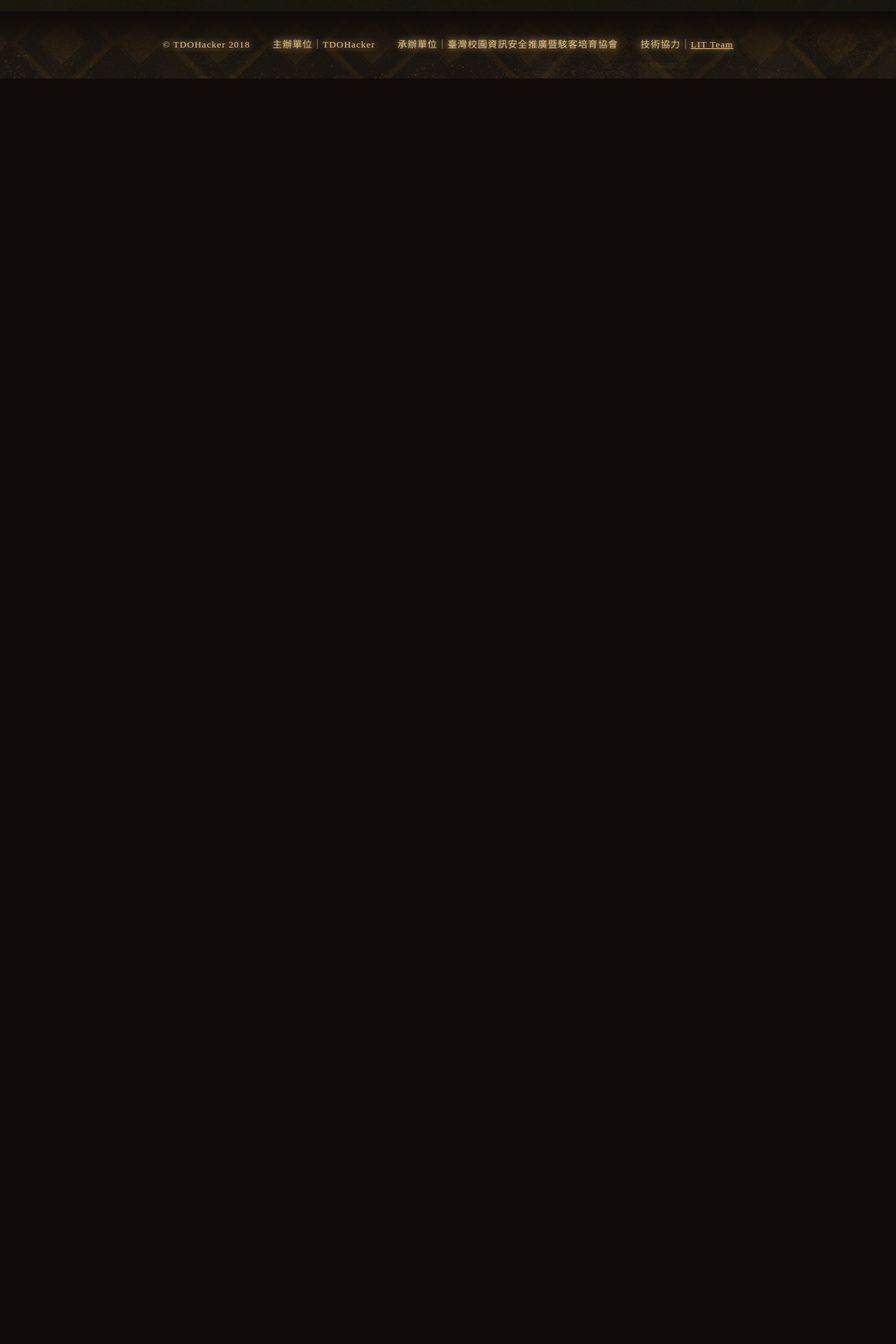
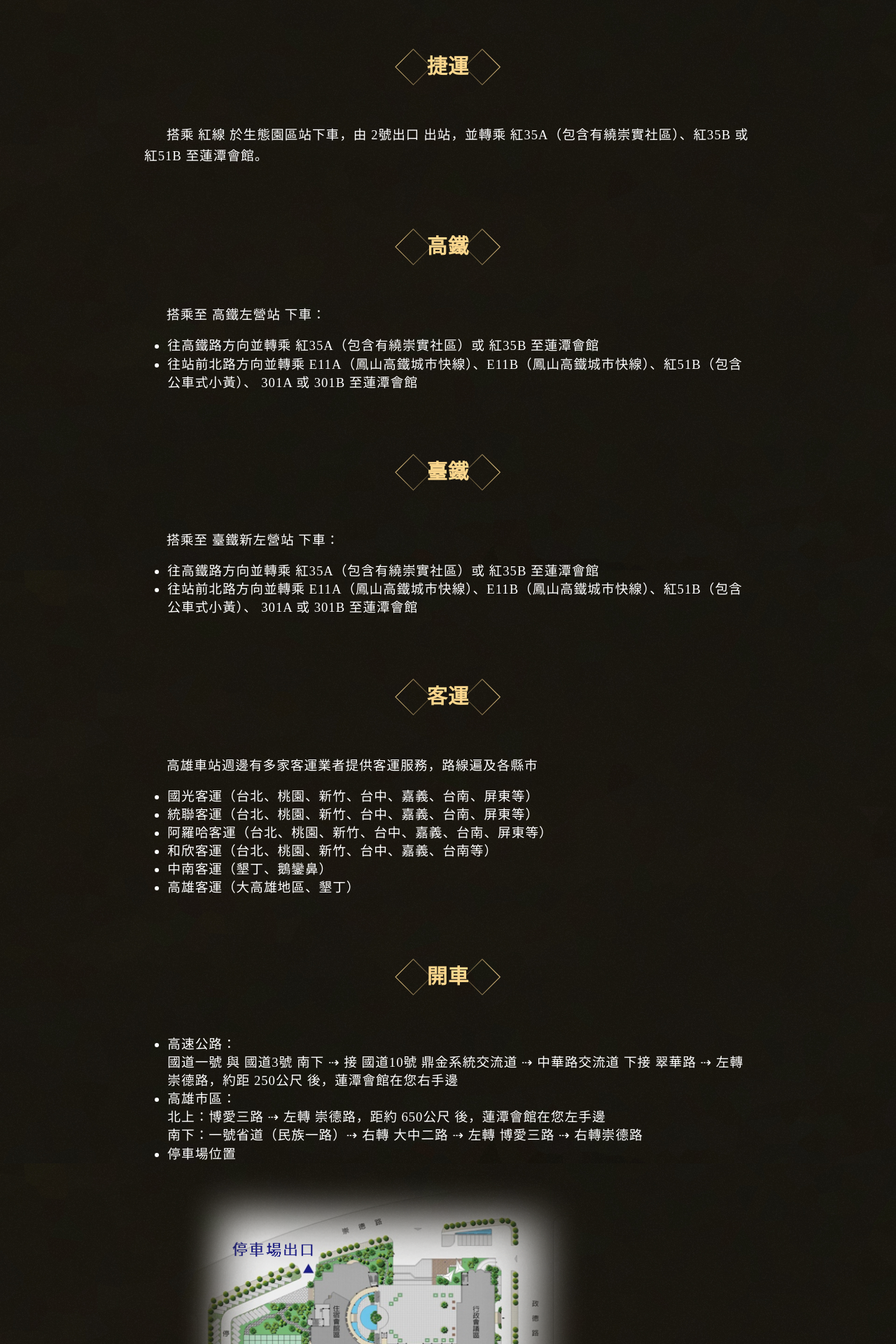
Before and after one commit to tdoh/tdoh.online, a Vue app: page /traffic in a window 1280 px wide. Shown: the part 880-2800 px from the top of the page at 70% size. Before the commit the page ends 992 px from the top, so only its background shows below. Built offline with nearby package versions, Linux system fonts and the light colour scheme; a web font is replaced by a local one.

Commit message:
Layout: update traffic information

```diff
--- a/src/assets/scss/_spotlight.scss
+++ b/src/assets/scss/_spotlight.scss
@@ -69,7 +69,7 @@
       &:not(.no-indent) p {
         text-indent: 24pt;
       }
-      p, ul {
+      p, ul, ol {
         font-size: 14pt;
         line-height: 1.6;
         margin: 1rem 0;
@@ -77,10 +77,19 @@
           font-size: 13pt;
         }
       }
+      ul {
+        list-style: disc;
+      }
+      ol {
+        list-style: decimal;
+      }
       li {
-        list-style-type: disc;
         margin-left: 25pt;
         line-height: 1.4;
+        img {
+          width: 100%;
+          max-width: 600px;
+        }
       }
       &.center {
         text-align: center;
--- a/src/views/Traffic.vue
+++ b/src/views/Traffic.vue
@@ -4,6 +4,79 @@
       <div class="spotlight-box spotlight-map">
         <img class="map" src="../assets/images/paper.png" alt="">
         <iframe src="https://www.google.com/maps/embed?pb=!1m14!1m8!1m3!1d14725.429635784727!2d120.2908224!3d22.6777352!3m2!1i1024!2i768!4f13.1!3m3!1m2!1s0x346e050a5586c935%3A0xbf3a2e2c964d999!2z6auY6ZuE6JOu5r2t5ZyL6Zqb5pyD6aSoIEdhcmRlbnZpbGxh!5e0!3m2!1szh-TW!2stw!4v1534230360981" frameborder="0" style="border:0" allowfullscreen></iframe>
+      </div>
+      <div class="spotlight-box">
+        <h1 class="title symbol">公車</h1>
+        <div class="content">
+          <p>搭乘 E11A（鳳山高鐵城市快線）、E11B（鳳山高鐵城市快線）、紅35A（包含有繞崇實社區）、紅35B、紅51B（包含公車式小黃）、38A、38B、38C、38D、301A、301B 或 8021 至蓮潭會館。</p>
+        </div>
+      </div>
+      <div class="spotlight-box">
+        <h1 class="title symbol">捷運</h1>
+        <div class="content">
+          <p>搭乘 紅線 於生態園區站下車，由 2號出口 出站，並轉乘 紅35A（包含有繞崇實社區）、紅35B 或 紅51B 至蓮潭會館。</p>
+        </div>
+      </div>
+      <div class="spotlight-box">
+        <h1 class="title symbol">高鐵</h1>
+        <div class="content">
+          <p>搭乘至 高鐵左營站 下車：</p>
+          <ul>
+            <li>往高鐵路方向並轉乘 紅35A（包含有繞崇實社區）或 紅35B 至蓮潭會館</li>
+            <li>往站前北路方向並轉乘 E11A（鳳山高鐵城市快線）、E11B（鳳山高鐵城市快線）、紅51B（包含公車式小黃）、 301A 或 301B 至蓮潭會館</li>
+          </ul>
+        </div>
+      </div>
+      <div class="spotlight-box">
+        <h1 class="title symbol">臺鐵</h1>
+        <div class="content">
+          <p>搭乘至 臺鐵新左營站 下車：</p>
+          <ul>
+            <li>往高鐵路方向並轉乘 紅35A（包含有繞崇實社區）或 紅35B 至蓮潭會館</li>
+            <li>往站前北路方向並轉乘 E11A（鳳山高鐵城市快線）、E11B（鳳山高鐵城市快線）、紅51B（包含公車式小黃）、 301A 或 301B 至蓮潭會館</li>
+          </ul>
+        </div>
+      </div>
+      <div class="spotlight-box">
+        <h1 class="title symbol">客運</h1>
+        <div class="content">
+          <p>高雄車站週邊有多家客運業者提供客運服務，路線遍及各縣市</p>
+          <ul>
+            <li>國光客運（台北、桃園、新竹、台中、嘉義、台南、屏東等）</li>
+            <li>統聯客運（台北、桃園、新竹、台中、嘉義、台南、屏東等）</li>
+            <li>阿羅哈客運（台北、桃園、新竹、台中、嘉義、台南、屏東等）</li>
+            <li>和欣客運（台北、桃園、新竹、台中、嘉義、台南等）</li>
+            <li>中南客運（墾丁、鵝鑾鼻）</li>
+            <li>高雄客運（大高雄地區、墾丁）</li>
+          </ul>
+        </div>
+      </div>
+      <div class="spotlight-box">
+        <h1 class="title symbol">開車</h1>
+        <div class="content">
+          <ul>
+            <li>
+              高速公路：<br />
+              國道一號 與 國道3號 南下 ⇢ 接 國道10號 鼎金系統交流道 ⇢ 中華路交流道 下接 翠華路 ⇢ 左轉 崇德路，約距 250公尺 後，蓮潭會館在您右手邊
+            </li>
+            <li>
+              高雄市區：<br />
+              北上：博愛三路 ⇢ 左轉 崇德路，距約 650公尺 後，蓮潭會館在您左手邊<br />
+              南下：一號省道（民族一路）⇢ 右轉 大中二路 ⇢ 左轉 博愛三路 ⇢ 右轉崇德路
+            </li>
+            <li>
+              停車場位置<br />
+              <img src="@/assets/images/parking.png" alt=""><br />
+              請前往 政德路 右轉至 文智路（加油站），再右轉進入會館停車場
+            </li>
+          </ul>
+        </div>
+      </div>
+      <div class="spotlight-box">
+        <h1 class="title symbol">航空</h1>
+        <div class="content">
+          <p>到達 高雄國際航空站（高雄國際機場）後，轉乘捷運從 高雄國際機場站 搭到 生態園區站 下車，由 2號出口 出站，再轉乘 紅35A（包含有繞崇實社區）、紅35B 或 紅51B 至蓮潭會館。</p>
+        </div>
       </div>
     </div>
     <Footer />
```
Also changed, not shown: src/assets/images/parking.png (added).
